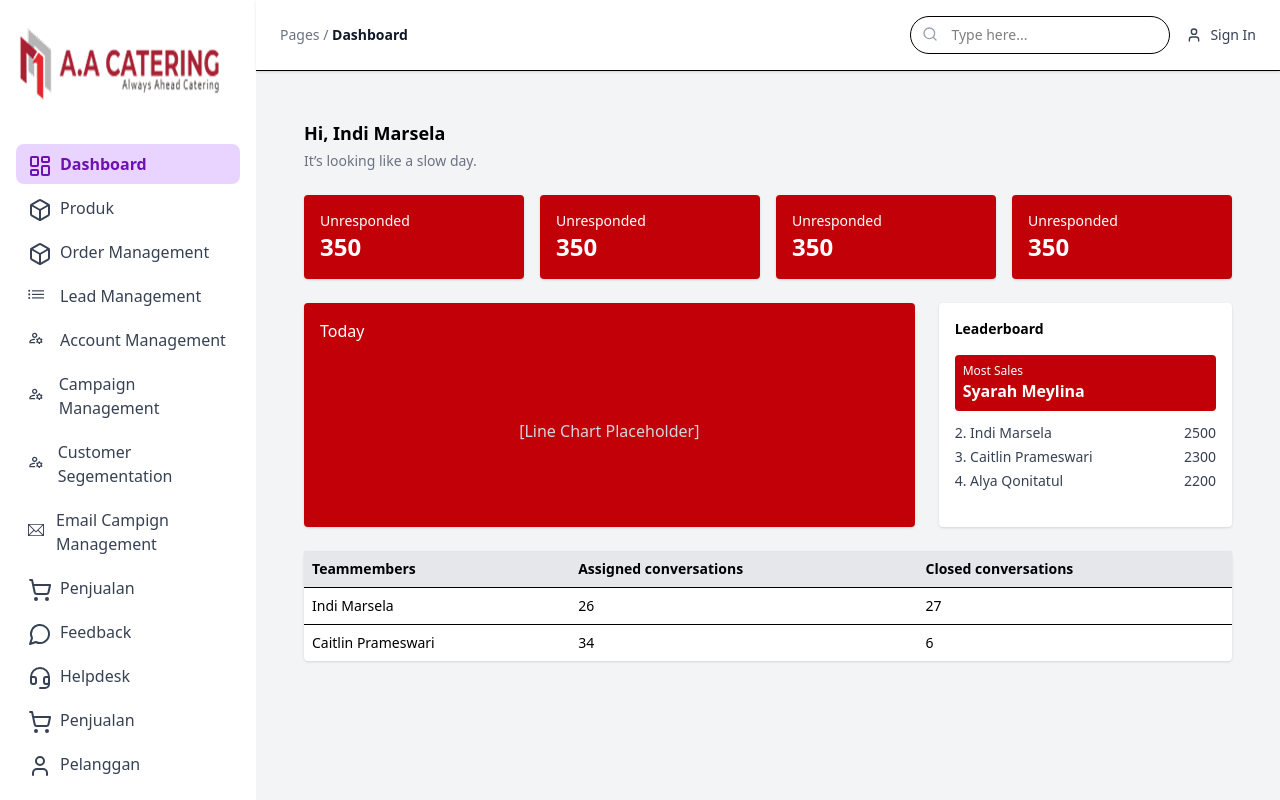
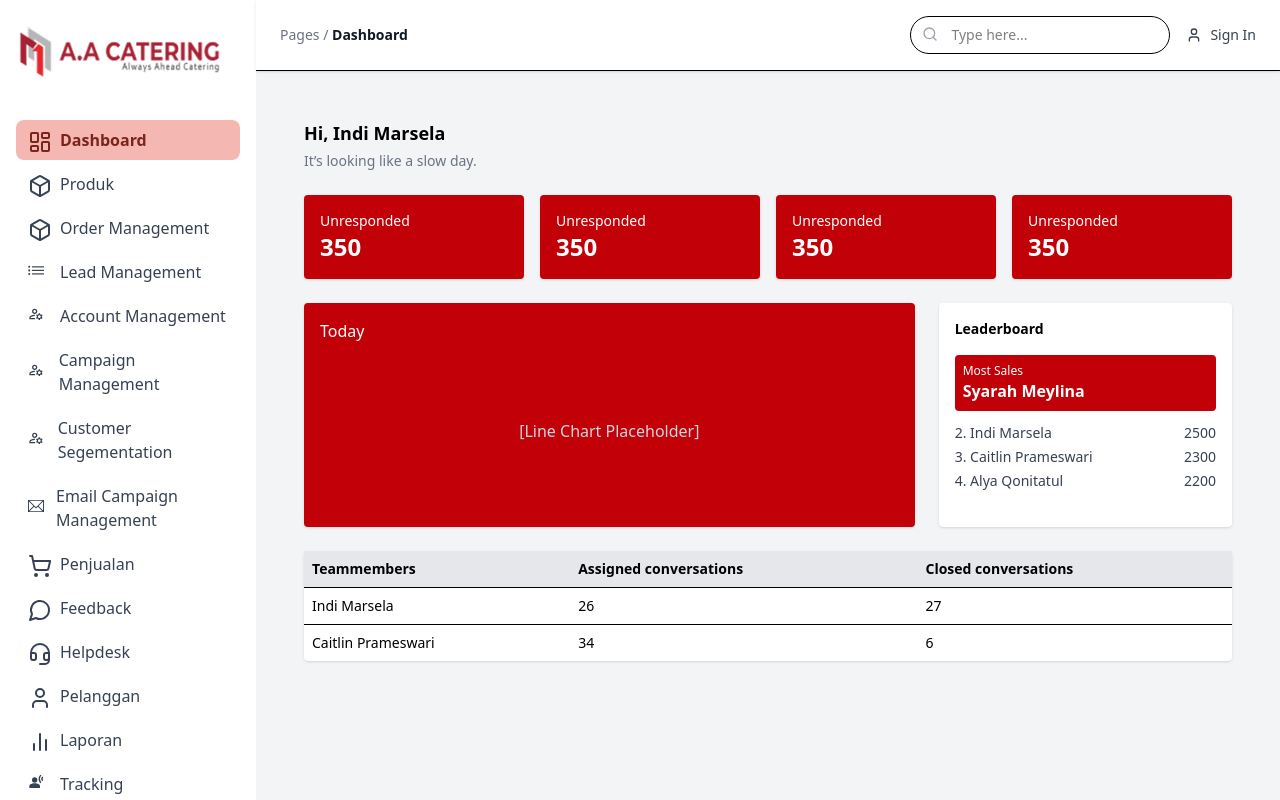
Before and after one commit to indimarsela/crm-23sib-kelompok-5, a React (Vite) app: page / in a window 1280 px wide. Built offline with nearby package versions, Linux system fonts and the light colour scheme.

Commit message:
ubah sidebar

```diff
--- a/src/components/Sidebar.jsx
+++ b/src/components/Sidebar.jsx
@@ -25,11 +25,10 @@ const menuItems = [
     { name: 'Account Management', icon: <MdOutlineManageAccounts />, path: '/accountmanagement' },
     { name: 'Campaign Management', icon: <MdOutlineManageAccounts />, path: '/campaignmanagement' },
     { name: 'Customer Segementation', icon: <MdOutlineManageAccounts />, path: '/customersegmentation' },
-    { name: 'Email Campign Management', icon: <TfiEmail />, path: '/emailcampaignmanagement' },
+    { name: 'Email Campaign Management', icon: <TfiEmail />, path: '/emailcampaignmanagement' },
     { name: 'Penjualan', icon: <ShoppingCart />, path: '/penjualan' },
     { name: 'Feedback', icon: <MessageCircle />, path: '/feedback' },
     { name: 'Helpdesk', icon: <HeadsetIcon />, path: '/helpdesk' },
-    { name: 'Penjualan', icon: <ShoppingCart />, path: '/Penjualan' },
     { name: 'Pelanggan', icon: <User />, path: '/pelanggan' },
     { name: 'Laporan', icon: <BarChart2 />, path: '/laporan' },
     { name: 'Tracking', icon: <MdSpatialTracking />, path: '/tracking' },
@@ -52,12 +51,12 @@ const Sidebar = () => {
     const isActive = (path) => location.pathname === path;
 
     return (
-       <aside className="bg-white w-64 h-screen overflow-y-auto shadow-lg px-4 py-6 hidden md:block flex-shrink-0">
+        <aside className="bg-white w-64 h-screen overflow-y-auto shadow-lg px-4 py-6 hidden md:block flex-shrink-0">
             <div className="mb-10 flex items-center gap-3">
                 <img
                     src="/LOGO_AA.png"
                     alt="AA Catering Logo"
-                    className="h-20 w-auto"
+                    className="h-14 w-auto"
                 />
             </div>
 
@@ -66,9 +65,9 @@ const Sidebar = () => {
                     <Link
                         key={`${item.name}-${item.path}`}
                         to={item.path}
-                        className={`flex items-center gap-3 px-3 py-2 rounded-lg hover:bg-purple-100 transition ${
+                        className={`flex items-center gap-3 px-3 py-2 rounded-lg hover:bg-[#f2d7d5] transition ${
                             isActive(item.path)
-                                ? 'bg-purple-200 text-purple-800 font-semibold'
+                                ? 'bg-[#f5b7b1] text-[#7b241c] font-semibold'
                                 : 'text-gray-700'
                         }`}
                     >
@@ -84,9 +83,9 @@ const Sidebar = () => {
                     <Link
                         key={`${item.name}-${item.path}`}
                         to={item.path}
-                        className={`flex items-center gap-3 px-3 py-2 rounded-lg hover:bg-purple-100 transition ${
+                        className={`flex items-center gap-3 px-3 py-2 rounded-lg hover:bg-[#f2d7d5] transition ${
                             isActive(item.path)
-                                ? 'bg-purple-200 text-purple-800 font-semibold'
+                                ? 'bg-[#f5b7b1] text-[#7b241c] font-semibold'
                                 : 'text-gray-700'
                         }`}
                     >
```
